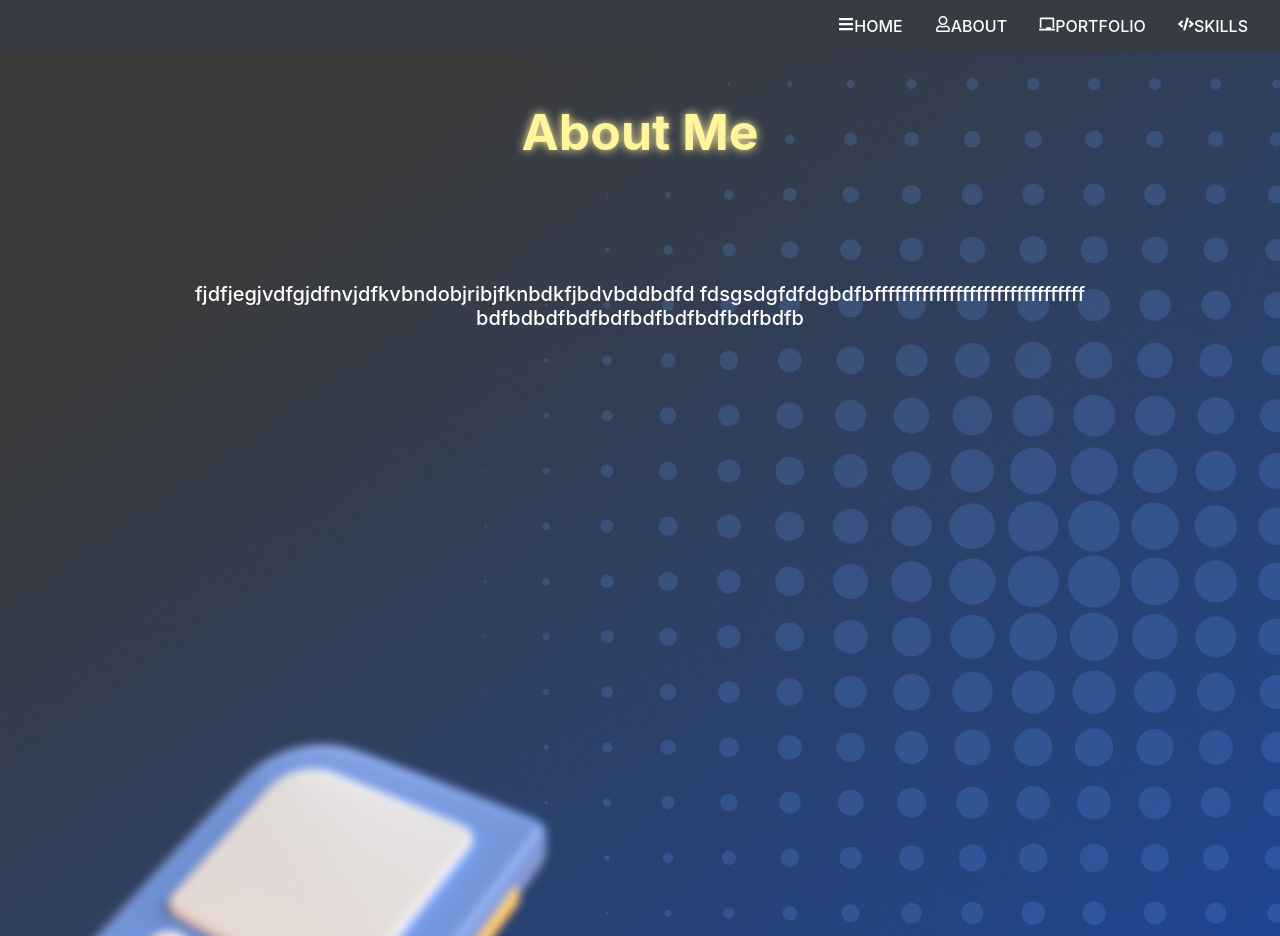
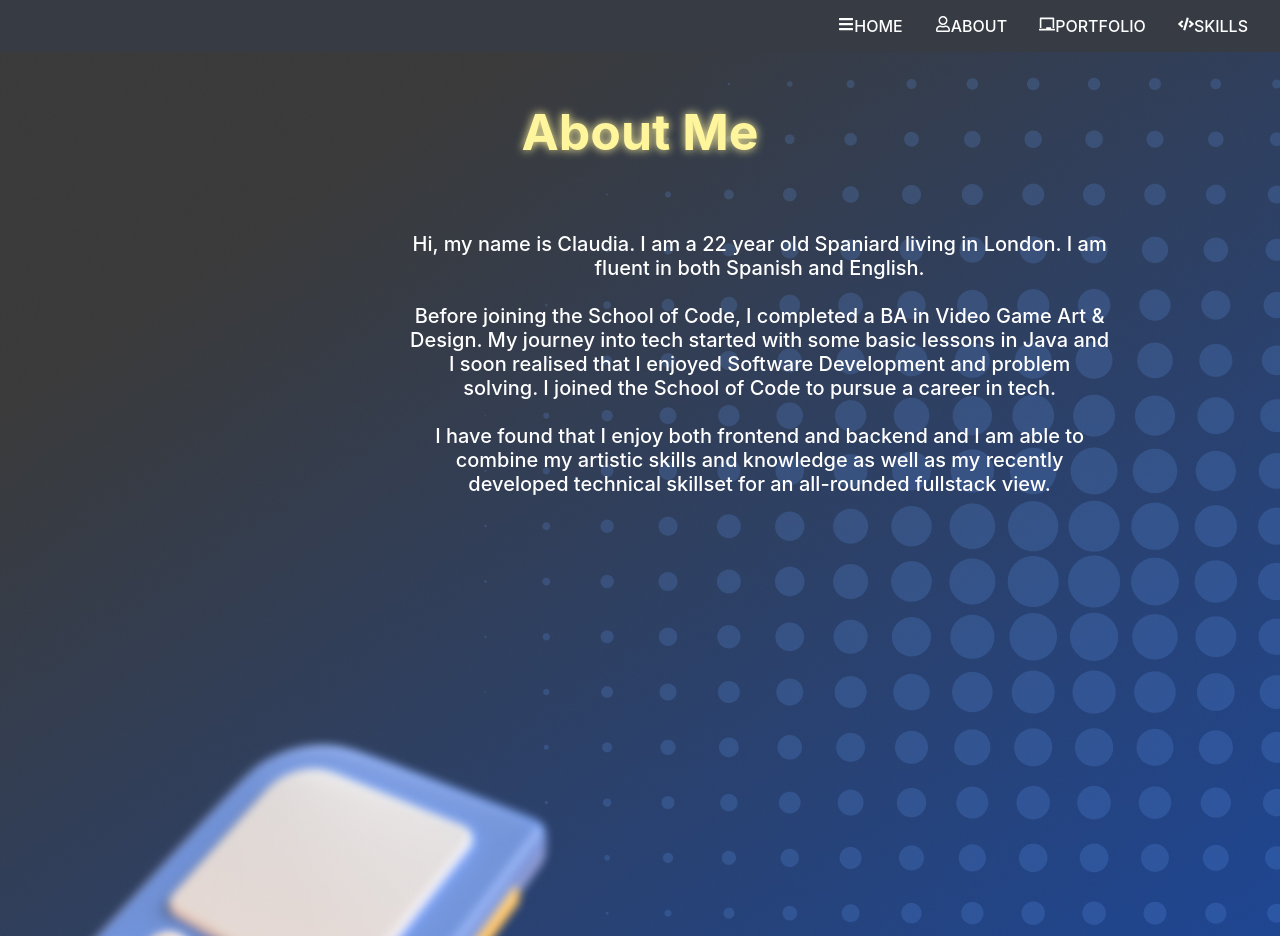
Before and after one commit to ClaudiaGC1339/portfolio-website, a React (Create React App) app: page /about in a window 1280 px wide. Built offline with nearby package versions, Linux system fonts and the light colour scheme.

Commit message:
fixed my about me page

```diff
--- a/src/Components/About/index.js
+++ b/src/Components/About/index.js
@@ -8,9 +8,19 @@ const About = () => {
           <h1 className="about-header">About Me</h1>
         <div className="text-zone">
           <p>
-            fjdfjegjvdfgjdfnvjdfkvbndobjribjfknbdkfjbdvbddbdfd
-            fdsgsdgfdfdgbdfbfffffffffffffffffffffffffffffff
-            bdfbdbdfbdfbdfbdfbdfbdfbdfbdfb
+           Hi, my name is Claudia. I am a 22 year old Spaniard living in London.
+           I am fluent in both Spanish and English.
+           <br/>
+           <br/>
+           Before joining the School of Code, I completed a BA in Video Game Art & Design.
+           My journey into tech started with some basic lessons in Java and I soon realised
+           that I enjoyed Software Development and problem solving. I joined the School of Code
+           to pursue a career in tech.
+           <br/>
+           <br/>
+           I have found that I enjoy both frontend and backend and I am able to combine my
+           artistic skills and knowledge as well as my recently developed technical skillset for an all-rounded
+           fullstack view.
           </p>
         </div>
       </div>
--- a/src/Components/About/style.scss
+++ b/src/Components/About/style.scss
@@ -5,17 +5,19 @@
 .about-background {
     background-image: url('../../Images/About.jpg');
     height: 100%;
-}
+  }
 
-.text-zone {
+  .text-zone {
+    max-width: 700px;
     color: #fff;
     text-align: center;
-    padding: 50px;
+    display: flex;
+    align-items: center;
     font-size: 20px;
     font-weight: 500;
-    border-radius: 73px;
-    max-width: 2000px;
     display: block;
+    padding: 0;
+    margin-left: 32%;
   }
 
 
```
